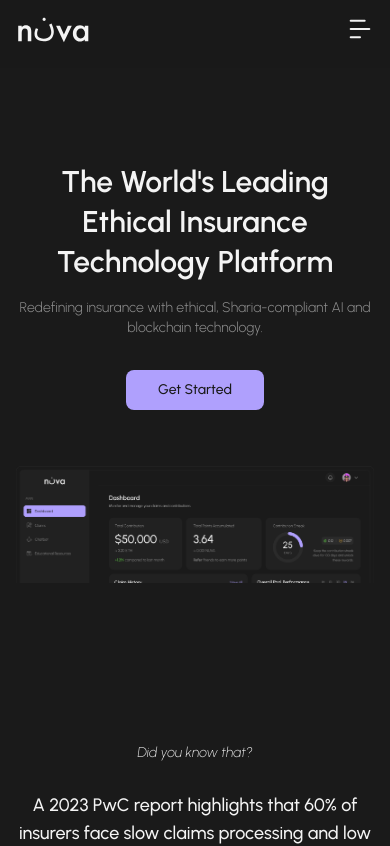
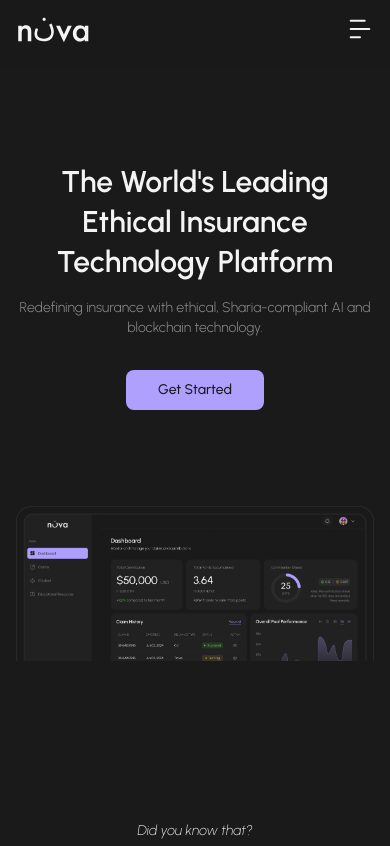
Before and after one commit to Khadeeejah/Nuva, a React (Vite) app: page / in a window 390 px wide. Shown: the top 846 px of the page. Built offline with nearby package versions, Linux system fonts and the light colour scheme.

Commit message:
chore: add hero image for mobile

```diff
--- a/src/components/Hero.jsx
+++ b/src/components/Hero.jsx
@@ -1,6 +1,21 @@
 import heroImage from "../assets/images/hero-img.png";
+import heroImageMobile from "../assets/images/hero-img-mobile.png";
+
+import { useEffect, useState } from "react";
 
 const Hero = () => {
+  const [width, setWidth] = useState(0);
+
+  const handleResize = () => {
+    setWidth(window.innerWidth);
+  };
+
+  useEffect(() => {
+    window.addEventListener("resize", handleResize);
+    handleResize();
+    return () => window.removeEventListener("resize", handleResize);
+  }, []);
+
   return (
     <div className="px-4 pt-24 pb-20 md:px-10 md:pt-24 lg:px-20 lg:py-40 xl:pb-44 xl:px-[7.5rem]">
       <div className="grid gap-14 md:gap-20">
@@ -16,8 +31,11 @@ const Hero = () => {
             Get Started
           </button>
         </div>
-        <div className="lg:mt-16 xl:mt-20">
-          <img src={heroImage} alt="Nuva-dashboard" />
+        <div className="mt-10 lg:mt-16 xl:mt-20">
+          <img
+            src={width > 767 ? heroImage : heroImageMobile}
+            alt="Nuva-dashboard"
+          />
         </div>
       </div>
     </div>
```
Also changed, not shown: src/assets/images/hero-img-mobile.png (added).
